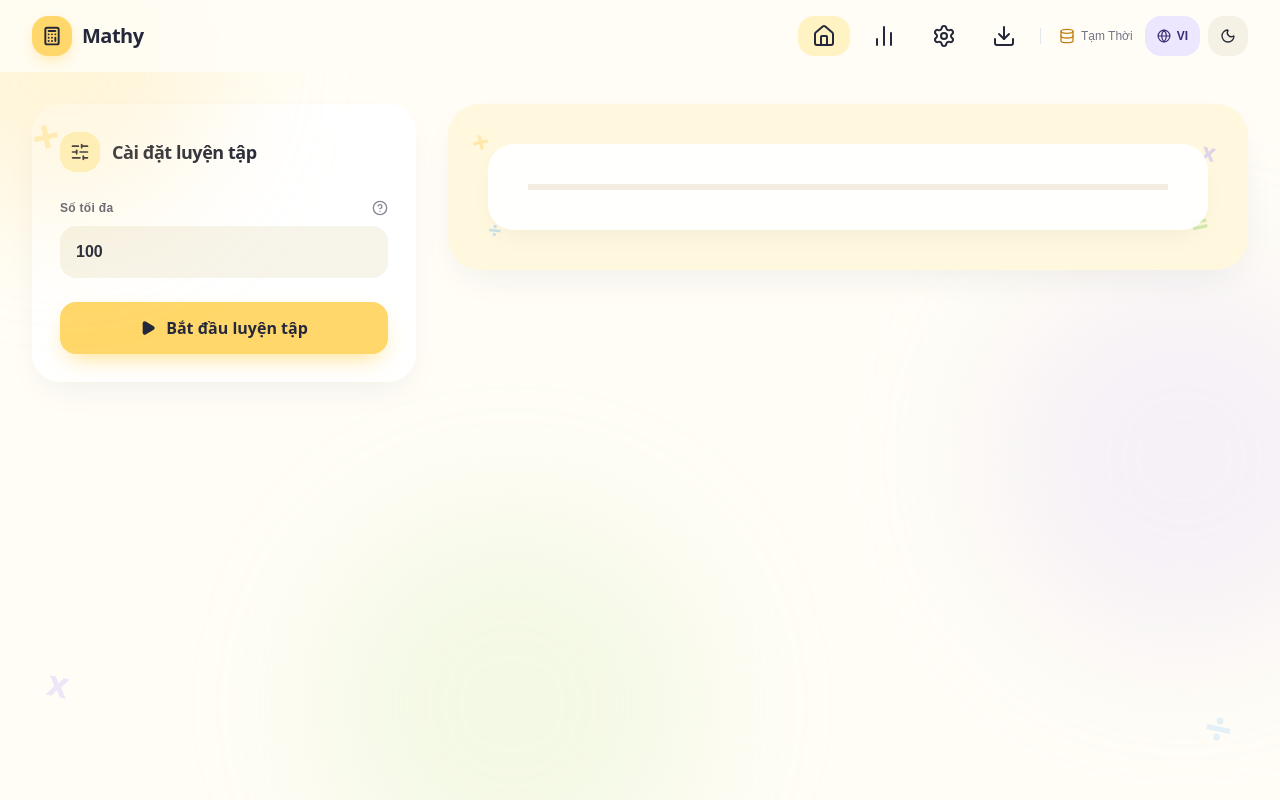
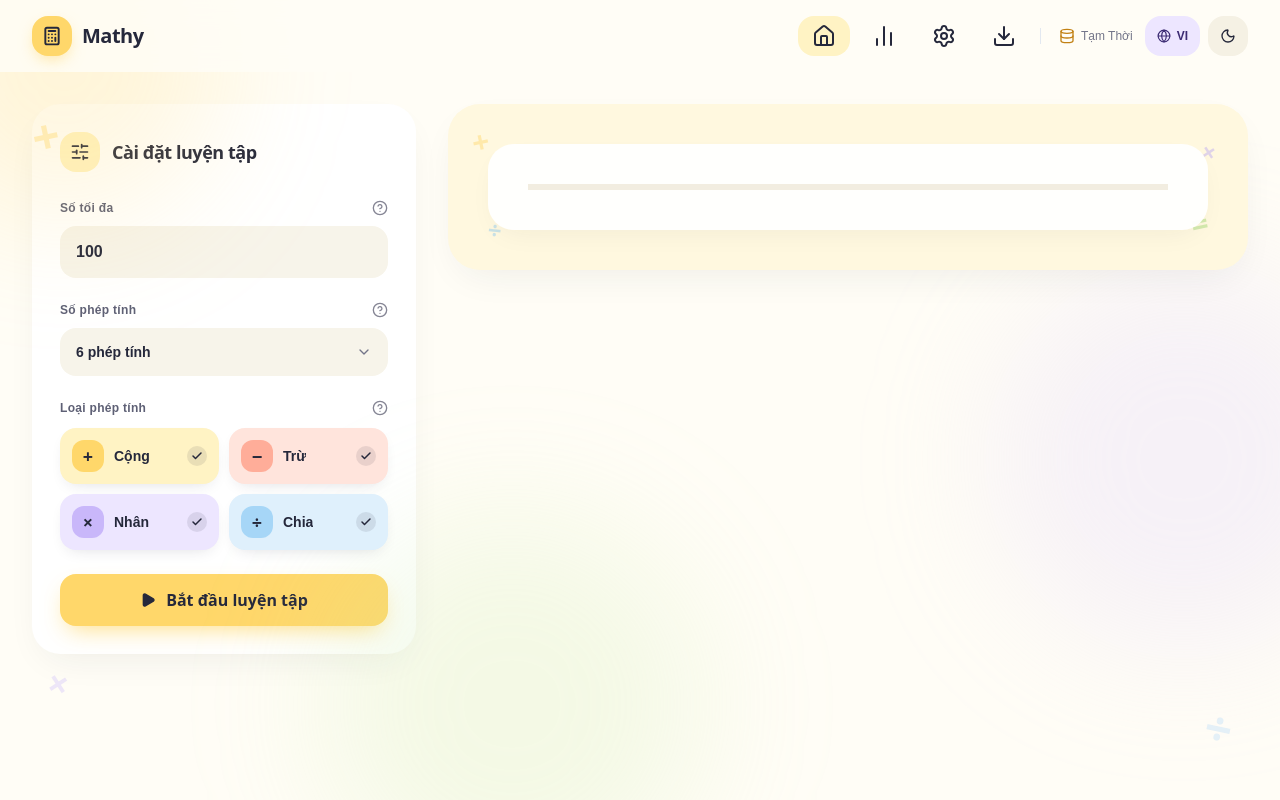
Before and after one commit to yeenci/mind-dash, a Next.js app: page / in a window 1280 px wide. Built offline with nearby package versions, Linux system fonts and the light colour scheme.

Commit message:
update: finish PracticeSetup

```diff
--- a/components/MathDoodles.tsx
+++ b/components/MathDoodles.tsx
@@ -17,7 +17,7 @@ export const MathDoodles: React.FC<MathDoodlesProps> = ({
           +
         </span>
         <span className="absolute top-8 right-8 font-display text-2xl font-bold text-[#b9a6f5]/45 dark:text-[#dcd0fa]/15 rotate-12">
-          x
+          ×
         </span>
         <span className="absolute bottom-6 left-10 font-display text-2xl font-bold text-[#89c8f0]/45 dark:text-[#c9e4f8]/15 rotate-6">
           ÷
@@ -43,7 +43,7 @@ export const MathDoodles: React.FC<MathDoodlesProps> = ({
         +
       </div>
       <div className="hidden lg:block absolute bottom-24 left-12 font-display text-4xl font-bold text-[#dcd0fa]/50 dark:text-[#dcd0fa]/10 rotate-12">
-        x
+        ×
       </div>
       <div className="hidden lg:block absolute top-32 right-12 font-display text-4xl font-bold text-[#c8e9a7]/50 dark:text-[#c8e9a7]/10 -rotate-6">
         -
--- a/components/Navbar.tsx
+++ b/components/Navbar.tsx
@@ -156,7 +156,7 @@ export const Navbar: React.FC<NavbarProps> = ({
             type="button"
             onClick={onToggleTheme}
             title={`${theme === "dark" ? t("lightSwitch", undefined, language) : t("darkSwitch", undefined, language)}`}
-            className="min-h-10 min-w-10 p-x rounded-2xl bg-[#f5f1e4] dark:bg-[#252942] text-[#25283b] dark:text-[#ffd76a] hover:bg-[#fff3c4] dark:hover:bg-[#2f3554] flex items-center justify-center shrink-0 transition-colors duration-150 focus:outline-none focus-visible:ring-2 focus-visible:ring-[#ffd76a]"
+            className="min-h-10 min-w-10 p-2 rounded-2xl bg-[#f5f1e4] dark:bg-[#252942] text-[#25283b] dark:text-[#ffd76a] hover:bg-[#fff3c4] dark:hover:bg-[#2f3554] flex items-center justify-center shrink-0 transition-colors duration-150 focus:outline-none focus-visible:ring-2 focus-visible:ring-[#ffd76a]"
           >
             {theme === "dark" ? (
               <Sun className="w-4 h-4" />
--- a/components/PracticeArea.tsx
+++ b/components/PracticeArea.tsx
@@ -27,7 +27,7 @@ function getOperatorColorClass(token: string): string {
     case "-":
     case "−":
       return "text-[#d9534f] dark:text-[#ff9e8a]";
-    case "x":
+    case "×":
     case "*":
       return "text-[#6d4aff] dark:text-[#dcd0fa]";
     case "÷":
--- a/components/PracticeSetup.tsx
+++ b/components/PracticeSetup.tsx
@@ -1,6 +1,12 @@
 import { OperationType, UserSettings } from "@/types";
 import { Language, t } from "@/utils/i18n";
-import { HelpCircle, Play, SlidersHorizontal } from "lucide-react";
+import {
+  Check,
+  ChevronDown,
+  HelpCircle,
+  Play,
+  SlidersHorizontal,
+} from "lucide-react";
 import { motion } from "motion/react";
 
 interface PracticeSetupProps {
@@ -29,14 +35,14 @@ const OPERATION_THEMES: Record<
     symbolText: "text-[#25283b]",
   },
   "-": {
-    symbol: "-",
+    symbol: "−",
     activeBg:
       "bg-[#ffe4dc] dark:bg-[#3b2527] text-[#25283b] dark:text-[#ffb8a8]",
     symbolBg: "bg-[#ffad99] text-[#25283b]",
     symbolText: "text-[#25283b]",
   },
-  x: {
-    symbol: "x",
+  "×": {
+    symbol: "×",
     activeBg:
       "bg-[#ede6ff] dark:bg-[#2c2547] text-[#25283b] dark:text-[#dcd0fa]",
     symbolBg: "bg-[#c9b7fa] text-[#25283b]",
@@ -55,7 +61,6 @@ export const PracticeSetup: React.FC<PracticeSetupProps> = ({
   settings,
   onUpdateSettings,
   onStartPractice,
-  theme,
   isPracticing,
   language,
 }) => {
@@ -88,7 +93,7 @@ export const PracticeSetup: React.FC<PracticeSetupProps> = ({
   const operations: { id: OperationType; label: string }[] = [
     { id: "+", label: t("addition", undefined, language) },
     { id: "-", label: t("subtraction", undefined, language) },
-    { id: "x", label: t("multiplication", undefined, language) },
+    { id: "×", label: t("multiplication", undefined, language) },
     { id: "÷", label: t("division", undefined, language) },
   ];
 
@@ -131,8 +136,102 @@ export const PracticeSetup: React.FC<PracticeSetupProps> = ({
         </div>
 
         {/* Number of operations */}
+        <div>
+          <label
+            htmlFor="mathy-op-count"
+            className="flex items-center justify-between text-xs font-bold tracking-wide mb-2.5 text-[#5e6075] dark:text-[#a3a6be]"
+          >
+            <span>{t("numOperations", undefined, language)}</span>
+            <span
+              title={t("numOperationsTooltip", undefined, language)}
+              className="text-[#858594] dark:text-[#7e829e] hover:text-[#25283b] dark:hover:text-[#f6f4ec] transition-colors cursor-help"
+            >
+              <HelpCircle className="w-4 h-4" />
+            </span>
+          </label>
+          <div className="relative">
+            <select
+              id="mathy-op-count"
+              value={settings.operatorCount}
+              onChange={handleOpCountChange}
+              className="w-full appearance-none px-4 py-3.5 pr-10 rounded-2xl bg-[#f7f4ea] dark:bg-[#272b44] text-[#25283b] dark:text-[#f6f4ec] text-sm font-semibold focus:outline-none focus:bg-white dark:focus:bg-[#2d324f] focus:ring-3 focus:ring-[#ffd76a]/80 transition=all cursor-pointer"
+            >
+              {[1, 2, 3, 4, 5, 6, 7, 8, 9, 10].map((n) => (
+                <option key={n} value={n}>
+                  {n}{" "}
+                  {n === 1
+                    ? t("operation", undefined, language)
+                    : t("operations", undefined, language)}
+                </option>
+              ))}
+            </select>
+            <ChevronDown className="w-4 h-4 text-[#737589] dark:text-[#a3a6be] pointer=events-none absolute right-4 top-1/2 -translate-y-1/2" />
+          </div>
+        </div>
 
         {/* Operation types */}
+        <div>
+          <div className="flex items-center justify-between text-xs font-bold tracking-wide mb-3 text-[#5e6075] dark:text-[#a3a6be]">
+            <span>{t("operationTypes", undefined, language)}</span>
+            <span
+              title={t("operationTooltip", undefined, language)}
+              className="text-[#858594] dark:text-[#7e829e] hover:text-[#25283b] dark:hover:text-[#f6f4ec] transition-colors cursor-help"
+            >
+              <HelpCircle className="w-4 h-4" />
+            </span>
+          </div>
+
+          <div className="grid grid-cols-1 sm:grid-cols-2 lg:grid-cols-1 xl:grid-cols-2 gap-2.5">
+            {operations.map((op) => {
+              const isSelected = settings.selectedOperations.includes(op.id);
+              const style = OPERATION_THEMES[op.id];
+              const cleanName = op.label.replace(/\s*\([^)]*\)/, "");
+
+              return (
+                <label
+                  key={op.id}
+                  className={`group relative flex items-center justify-between gap-2.5 p-3 rounded-2xl cursor-pointer select-none transition-all duration-150 ${
+                    isSelected
+                      ? `${style.activeBg} shadow-[0_6px_16px_-8px_rgba(37,40,59,0.18)]`
+                      : "bg-[#f7f4ea]/75 dark:bg-[#252942]/70 text-[#737589] dark:text-[#8f93ad] hover:bg-[#f1ede0] dark:hover:bg-[#2b304d]"
+                  }`}
+                >
+                  <input
+                    type="checkbox"
+                    checked={isSelected}
+                    onChange={() => handleOperationToggle(op.id)}
+                    className="sr-only"
+                  />
+                  <div className="flex items-center gap-2.5 min-w-0">
+                    <span
+                      className={`w-8 h-8 rounded-xl flex items-center justify-center font-display text-lg font-extrabold shrink-0 transition-transform duration-150 group-hover:scale-105 ${
+                        isSelected
+                          ? style.symbolBg
+                          : "bg-[#e9e5d8] dark:bg-[#313654] text-[#737589] dark:text-[#a3a6be]"
+                      }`}
+                    >
+                      {style.symbol}
+                    </span>
+                    <span className="text-sm font-semibold truncate">
+                      {cleanName}
+                    </span>
+                  </div>
+
+                  <span
+                    className={`w-5 h-5 rounded-full flex items-center justify-center shrink-0 transition-opacity duration-150 ${
+                      isSelected
+                        ? "bg-[#25283b]/10 dark:bg-white/15 opacity-100"
+                        : "opacity-0"
+                    }`}
+                    aria-hidden="true"
+                  >
+                    <Check className="w-3 h-3 stroke-3" />
+                  </span>
+                </label>
+              );
+            })}
+          </div>
+        </div>
 
         {/* Start Practice button */}
         <motion.button
@@ -141,7 +240,7 @@ export const PracticeSetup: React.FC<PracticeSetupProps> = ({
           whileHover={{ y: -1 }}
           whileTap={{ scale: 0.98 }}
           transition={{ duration: 0.15 }}
-          className="w-full min-h-13 py-3.5 px-5 rounded-2xl bg-[#ffd76a] hover:bg-[#ffc93c] text-[#25283b] font-display font-bold text-base shadow-[0_10px_24px_-8px_rgba(255,215,106,0.85)] darkshadow-[0_10px_24px_-8px_rgba(255,215,106,0.35)] flex items-center justify-center gap-2.5 cursor-pointer transition-colors duration-150 focus:outline-none focus-visible:ring-4 focus-visible:ring-[#ffd76a]/50"
+          className="w-full min-h-13 py-3.5 px-5 rounded-2xl bg-[#FFD76A] hover:bg-[#FFC93C] text-[#25283B] font-display font-bold text-base shadow-[0_10px_24px_-8px_rgba(255,215,106,0.85)] dark:shadow-[0_10px_24px_-8px_rgba(255,215,106,0.35)] flex items-center justify-center gap-2.5 cursor-pointer transition-colors duration-150 focus:outline-none focus-visible:ring-4 focus-visible:ring-[#FFD76A]/50"
         >
           <Play className="w-4 h-4 fill-current shrink-0" />
           <span className="whitespace-nowrap">
--- a/types.ts
+++ b/types.ts
@@ -1,4 +1,4 @@
-export type OperationType = "+" | "-" | "x" | "÷";
+export type OperationType = "+" | "-" | "×" | "÷";
 
 export type ExerciseStatus = "Correct" | "Given Up" | "Timed Out";
 
--- a/utils/i18n.ts
+++ b/utils/i18n.ts
@@ -19,7 +19,7 @@ const translations = {
     operationTooltip: "Select which operations to include",
     addition: "Addition (+)",
     subtraction: "Subtraction (-)",
-    multiplication: "Multiplication (x)",
+    multiplication: "Multiplication (×)",
     division: "Division (÷)",
     startPractice: "Start Practice",
     restartPractice: "Restart Practice",
@@ -105,6 +105,8 @@ const translations = {
     themeToggle: "Appearance",
     darkSwitch: "Switch to Dark Mode",
     lightSwitch: "Switch to Light Mode",
+    operation: 'operation',
+    operations: 'operations',
   },
   vi: {
     appName: "Mathy",
@@ -121,7 +123,7 @@ const translations = {
     operationTooltip: "Chọn các phép tính muốn luyện tập",
     addition: "Cộng (+)",
     subtraction: "Trừ (-)",
-    multiplication: "Nhân (x)",
+    multiplication: "Nhân (×)",
     division: "Chia (÷)",
     startPractice: "Bắt đầu luyện tập",
     restartPractice: "Làm lại",
@@ -209,10 +211,12 @@ const translations = {
     themeToggle: "Giao diện",
     darkSwitch: "Chuyển sang chế độ Tối",
     lightSwitch: "Chuyển sang chế độ Sáng",
+    operation: 'phép tính',
+    operations: 'phép tính',
   },
 };
 
-const LANGUAGE_KEY = "minddash_lang_v1";
+const LANGUAGE_KEY = "mathy_lang_v1";
 
 export function getLanguage(): Language {
   try {
--- a/utils/mathEngine.ts
+++ b/utils/mathEngine.ts
@@ -8,7 +8,7 @@ export interface GeneratedExpression {
 
 // 🪼 Evaluate
 export function evaluateExpression(exprStr: string): number {
-  const cleanExpr = exprStr.replace(/x/g, "*").replace(/÷/g, "/");
+  const cleanExpr = exprStr.replace(/×/g, "*").replace(/÷/g, "/");
 
   const tokens = tokenize(cleanExpr);
   if (tokens.length === 0) return 0;
--- a/utils/storageManger.ts
+++ b/utils/storageManger.ts
@@ -1,13 +1,13 @@
 import { Attempt, UserSettings } from "@/types";
 
-const SETTINGS_KEY = "minddash_settings_v1";
-const ATTEMPS_KEY = "minddash_attempts_v1";
-const THEME_KEY = "minddash_theme_v1";
+const SETTINGS_KEY = "mathy_settings_v1";
+const ATTEMPS_KEY = "mathy_attempts_v1";
+const THEME_KEY = "mathy_theme_v1";
 
 export const DEFAULT_SETTINGS: UserSettings = {
   maxNumber: 100,
   operatorCount: 6,
-  selectedOperations: ["+", "-", "x", "÷"],
+  selectedOperations: ["+", "-", "×", "÷"],
   storageMode: "persistent",
   retentionDays: 30,
   consentCompleted: false,
@@ -118,7 +118,7 @@ export function exportAttemptsJson(attempts: Attempt[]): void {
   downloadAnchor.setAttribute("href", dataStr);
   downloadAnchor.setAttribute(
     "download",
-    `minddash_progress_${new Date().toISOString().slice(0, 10)}.json`,
+    `mathy_progress_${new Date().toISOString().slice(0, 10)}.json`,
   );
   document.body.appendChild(downloadAnchor);
   downloadAnchor.click();
@@ -154,7 +154,7 @@ export function exportAttemptsCsv(attempts: Attempt[]): void {
   downloadAnchor.setAttribute("href", encodedUri);
   downloadAnchor.setAttribute(
     "download",
-    `minddash_progress_${new Date().toISOString().slice(0, 10)}.csv`,
+    `mathy_progress_${new Date().toISOString().slice(0, 10)}.csv`,
   );
   document.body.appendChild(downloadAnchor);
   downloadAnchor.click();
```
